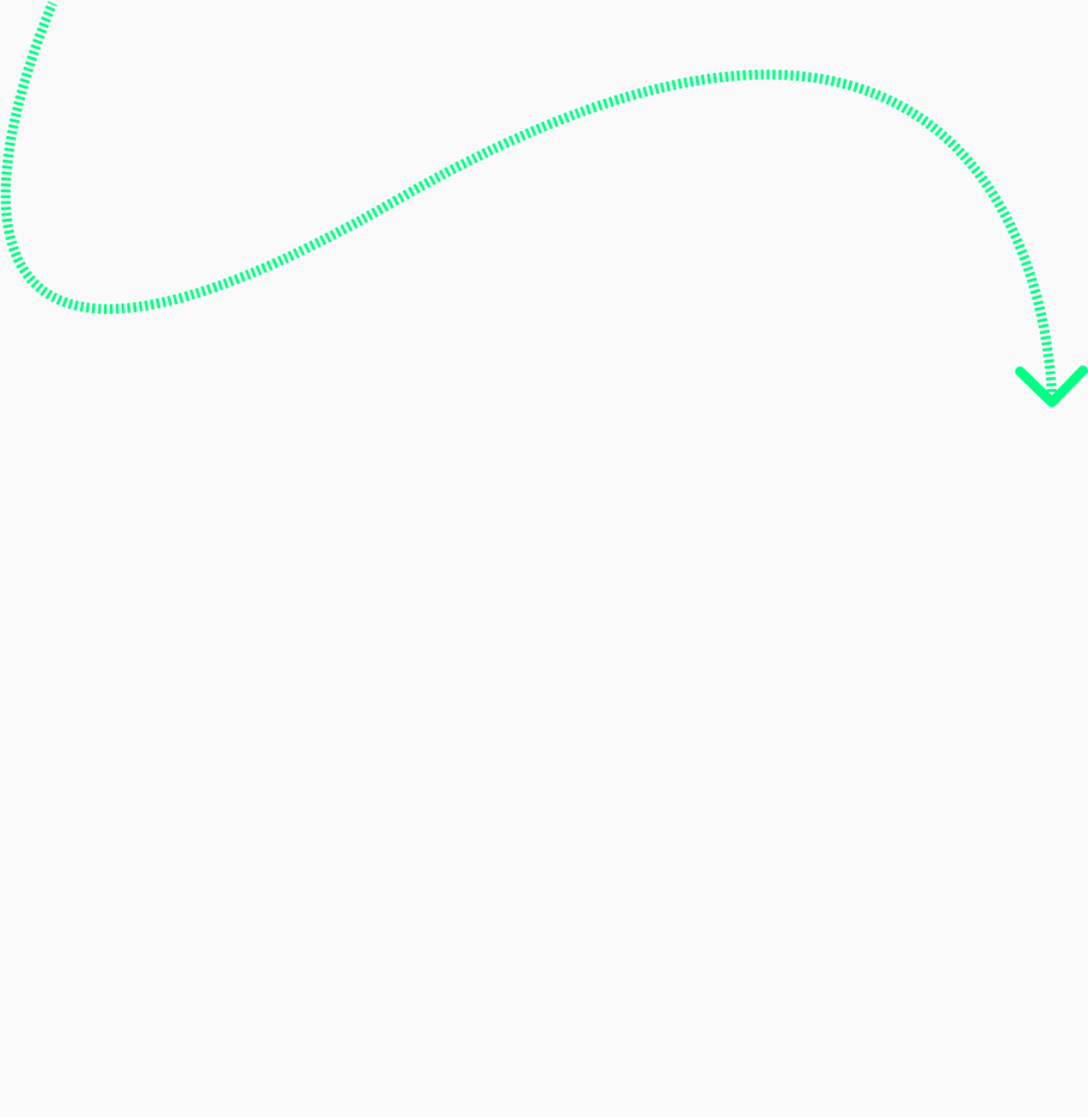
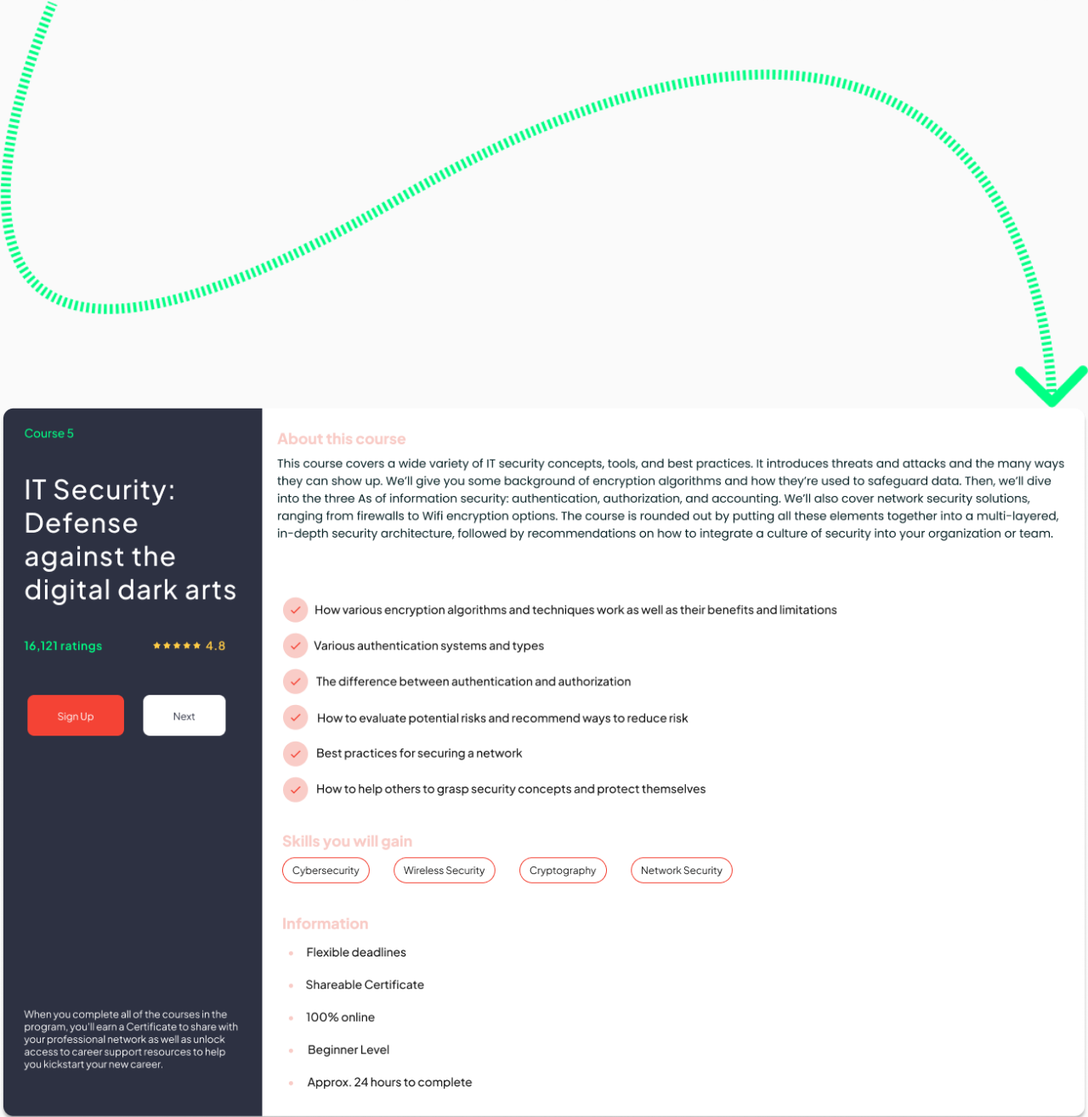
Before and after one commit to farju947/project-3, a website built with Vite: page index.html in a window 1280 px wide. Shown: the part 7661-8976 px from the top of the page at 85% size. Before the commit the page ends 8141 px from the top, so only its background shows below. Built offline with nearby package versions, Linux system fonts and the light colour scheme; files whose address does not match are found by name.

Commit message:
Technical Support section done

```diff
--- a/index.html
+++ b/index.html
@@ -388,7 +388,13 @@ alt=""
 />
 <!-- course 4 section end -->
 
-
+ <!-- course 5 start-->
+ <section
+ class="container mx-auto hover:scale-105 hover:transition-all cursor-pointer"
+>
+ <img class="w-full" src="images/group (6).png" alt="" />
+</section>
+<!-- Technical Support Fundamentals section end -->
 
 
 </body>
```
